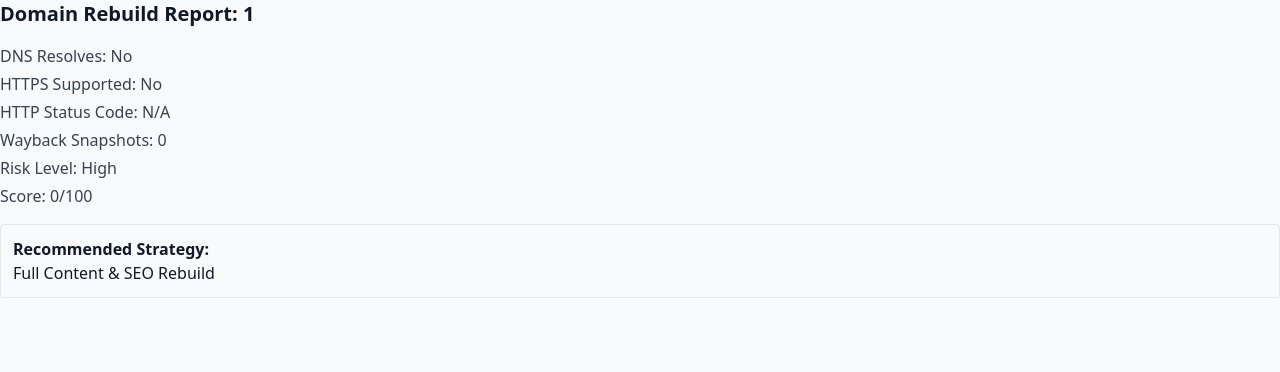
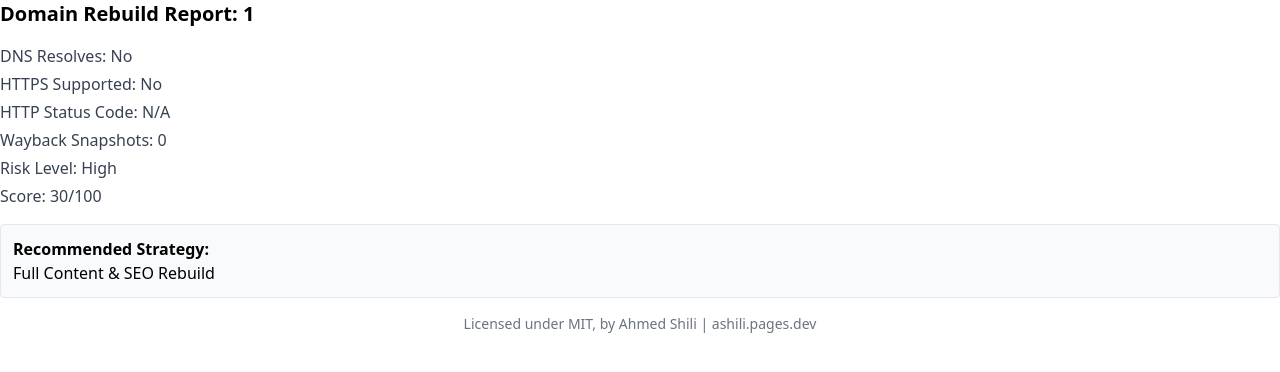
Before and after one commit to ahmshili/expired-domain-rebuilder, a Next.js app: page /report/1 in a window 1280 px wide. Shown: the top 372 px of the page. Built offline with nearby package versions, Linux system fonts and the light colour scheme; no server answers.

Commit message:
fixed dns, analyzer and layout

```diff
--- a/app/layout.tsx
+++ b/app/layout.tsx
@@ -8,7 +8,12 @@ export const metadata = {
 export default function RootLayout({ children }: { children: React.ReactNode }) {
   return (
     <html lang="en">
-      <body className="bg-gray-50 text-gray-900">{children}</body>
+      <body>
+        {children}
+        <footer className="text-center py-4 text-sm text-gray-500">
+          Licensed under MIT, by Ahmed Shili | <a href="https://ashili.pages.dev" target="_blank" rel="noopener noreferrer">ashili.pages.dev</a>
+        </footer>
+      </body>
     </html>
   )
 }
--- a/lib/analyzer.ts
+++ b/lib/analyzer.ts
@@ -1,5 +1,4 @@
 // lib/analyzer.ts
-
 import { checkDNS } from "./dns";
 import { getWaybackSnapshots } from "./archive";
 
@@ -27,10 +26,7 @@ export async function analyzeDomain(domain: string): Promise<DomainReport> {
   } catch {}
 
   try {
-    const res = await fetch(`https://${domain}`, {
-      method: "HEAD",
-      redirect: "manual",
-    });
+    const res = await fetch(`https://${domain}`, { method: "HEAD", redirect: "manual" });
     httpsSupported = true;
     httpStatus = res.status;
   } catch {
@@ -46,17 +42,13 @@ export async function analyzeDomain(domain: string): Promise<DomainReport> {
 
   // ---- SCORING LOGIC ----
   let score = 0;
-
   if (dnsResolves) score += 30;
   if (httpsSupported && httpStatus === 200) score += 30;
   if (waybackSnapshots > 0) score += 40;
-
-  // Non-existing domains should NEVER score > 0
-  if (!dnsResolves) score = 0;
+  score += !spam ? 30 : 0;  // Add points for clean spam signals
 
   let risk: DomainReport["risk"] = "High";
   let strategy = "Full Content & SEO Rebuild";
-
   if (score >= 80) {
     risk = "Low";
     strategy = "Partial SEO & Content Update";
--- a/lib/dns.ts
+++ b/lib/dns.ts
@@ -1,13 +1,9 @@
-// lib/dns.ts
-
 export async function checkDNS(domain: string): Promise<boolean> {
   try {
-    const res = await fetch(`https://dns.google/resolve?name=${domain}`, {
+    const res = await fetch(`https://cloudflare-dns.com/dns-query?name=${domain}&type=1`, {
       headers: { accept: "application/dns-json" },
     });
-
     if (!res.ok) return false;
-
     const data = await res.json();
     return Array.isArray(data.Answer) && data.Answer.length > 0;
   } catch {
```
